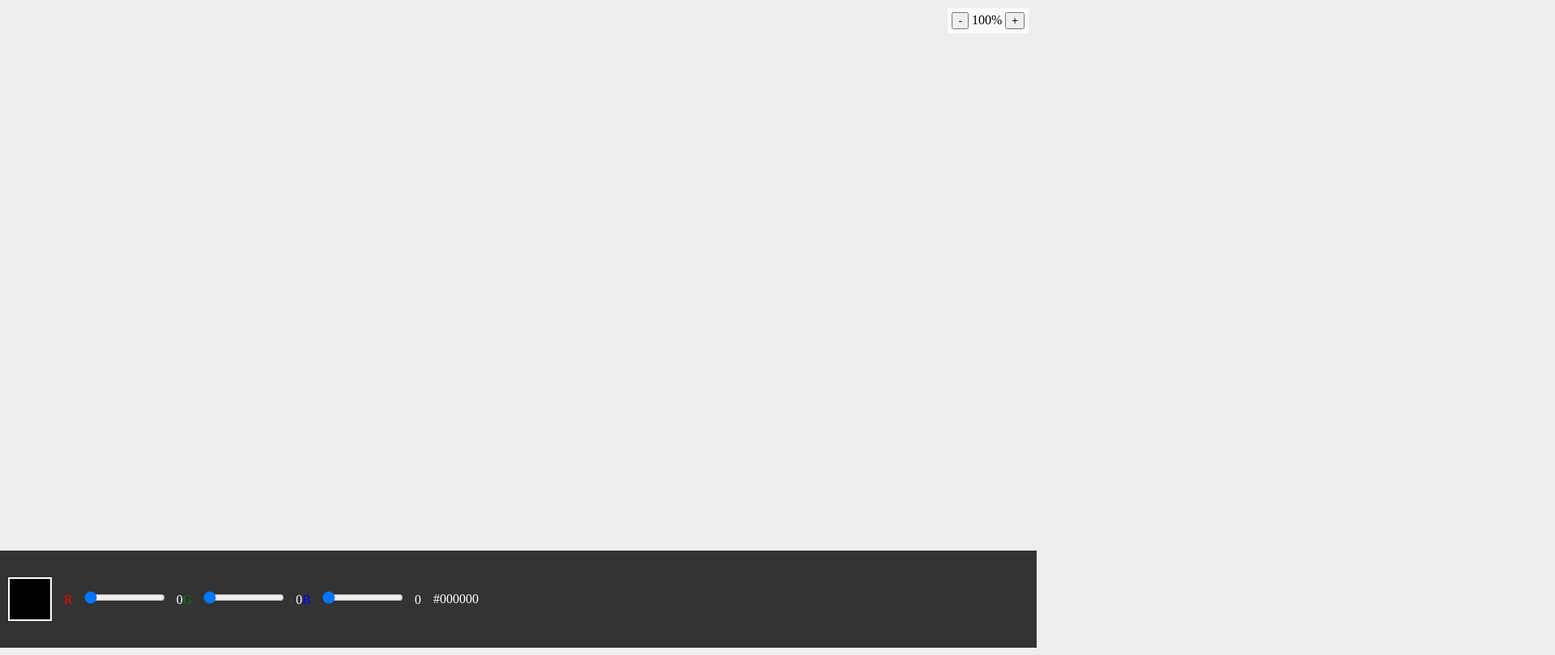
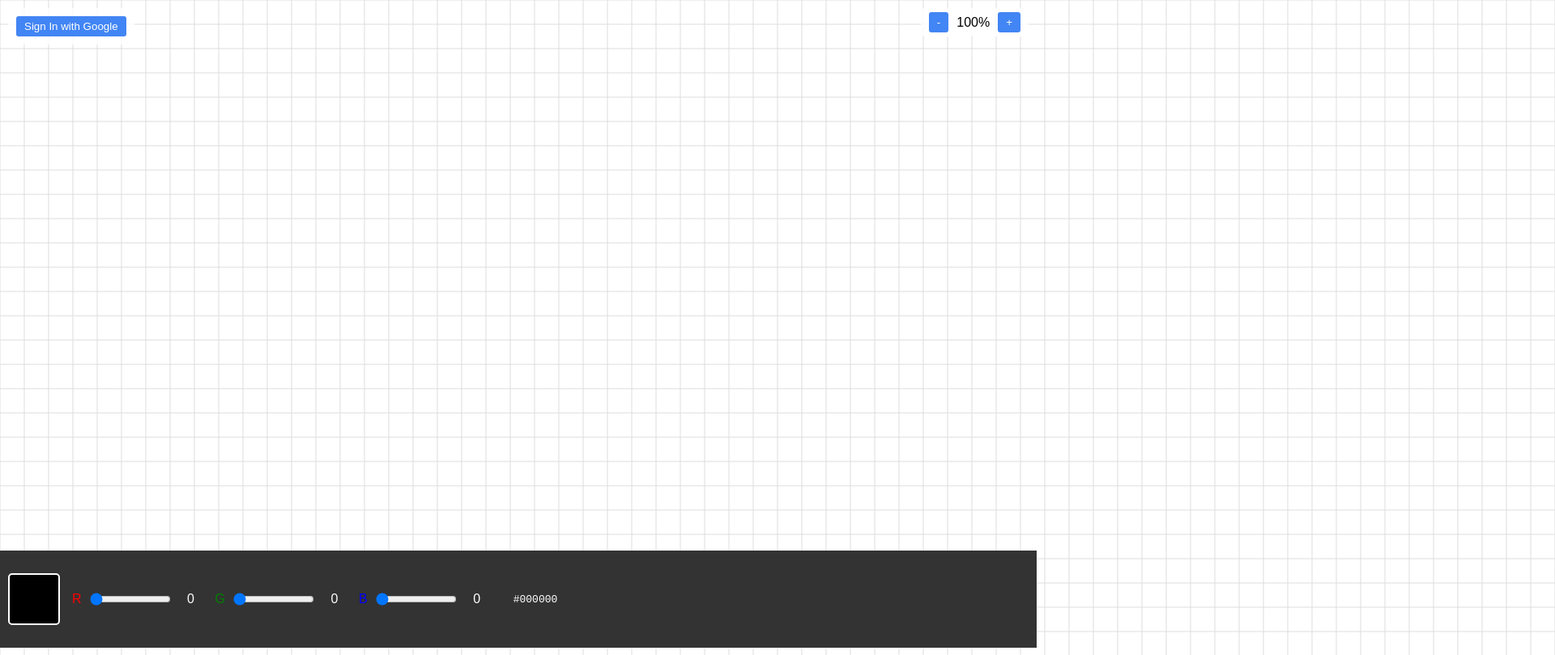
Before and after one commit to T1K2060/Pixel-Place-Remake, a plain HTML site: page index.html in a window 1280 px wide. Shown: the top 809 px of the page at 81% size, 1920 px wide, since content can reach past the window. Drawn offline with Linux system fonts and the light colour scheme; no server answers.

Commit message:
Update index.html

```diff
--- a/index.html
+++ b/index.html
@@ -3,21 +3,110 @@
 <head>
     <title>Pixel Place</title>
     <style>
-        body { margin: 0; overflow: hidden; }
-        #container { position: relative; width: 100vw; height: 100vh; }
-        #canvas { position: absolute; background: #eee; }
+        body {
+            margin: 0;
+            overflow: hidden;
+            font-family: Arial, sans-serif;
+        }
+        #container {
+            position: relative;
+            width: 100vw;
+            height: 100vh;
+            background-color: #f0f0f0;
+        }
+        #canvas {
+            position: absolute;
+            background: white;
+            image-rendering: pixelated;
+        }
         #toolbar {
-            position: fixed; bottom: 0; left: 0; right: 0;
-            height: 100px; background: #333; padding: 10px;
-            display: flex; align-items: center;
+            position: fixed;
+            bottom: 0;
+            left: 0;
+            right: 0;
+            height: 120px;
+            background: #333;
+            padding: 10px;
+            display: flex;
+            align-items: center;
+            box-sizing: border-box;
         }
-        #color-preview { width: 50px; height: 50px; border: 2px solid white; margin-right: 15px; }
-        .slider { margin: 0 10px; width: 100px; }
-        .value { color: white; width: 30px; text-align: center; }
-        #zoom-controls { position: fixed; top: 10px; right: 10px; background: rgba(255,255,255,0.7); padding: 5px; }
+        #color-preview {
+            width: 60px;
+            height: 60px;
+            border: 2px solid white;
+            margin-right: 15px;
+            border-radius: 5px;
+        }
+        .slider-container {
+            display: flex;
+            align-items: center;
+            margin-right: 15px;
+            color: white;
+        }
+        .slider {
+            width: 100px;
+            margin: 0 10px;
+        }
+        .value {
+            color: white;
+            width: 30px;
+            text-align: center;
+        }
+        #zoom-controls {
+            position: fixed;
+            top: 10px;
+            right: 10px;
+            background: rgba(255,255,255,0.8);
+            padding: 5px 10px;
+            border-radius: 5px;
+            display: flex;
+            align-items: center;
+            gap: 10px;
+        }
+        #auth-container {
+            position: fixed;
+            top: 10px;
+            left: 10px;
+            background: rgba(255,255,255,0.8);
+            padding: 10px;
+            border-radius: 5px;
+            z-index: 100;
+        }
+        button {
+            padding: 5px 10px;
+            border: none;
+            border-radius: 3px;
+            cursor: pointer;
+            background: #4285f4;
+            color: white;
+        }
+        button:hover {
+            opacity: 0.9;
+        }
+        #user-info {
+            display: none;
+            align-items: center;
+            gap: 10px;
+            color: #333;
+        }
+        #user-avatar {
+            width: 30px;
+            height: 30px;
+            border-radius: 50%;
+        }
     </style>
 </head>
 <body>
+    <div id="auth-container">
+        <button id="sign-in">Sign In with Google</button>
+        <div id="user-info">
+            <img id="user-avatar" src="" alt="User">
+            <span id="username"></span>
+            <button id="sign-out">Sign Out</button>
+        </div>
+    </div>
+
     <div id="container">
         <canvas id="canvas"></canvas>
         <div id="zoom-controls">
@@ -29,22 +118,26 @@
 
     <div id="toolbar">
         <div id="color-preview"></div>
-        <div>
+
+        <div class="slider-container">
             <span style="color:red">R</span>
             <input type="range" class="slider" id="red" min="0" max="255" value="0">
             <span class="value" id="red-value">0</span>
         </div>
-        <div>
+
+        <div class="slider-container">
             <span style="color:green">G</span>
             <input type="range" class="slider" id="green" min="0" max="255" value="0">
             <span class="value" id="green-value">0</span>
         </div>
-        <div>
+
+        <div class="slider-container">
             <span style="color:blue">B</span>
             <input type="range" class="slider" id="blue" min="0" max="255" value="0">
             <span class="value" id="blue-value">0</span>
         </div>
-        <div id="hex" style="color:white; margin-left:15px;">#000000</div>
+
+        <div id="hex" style="color:white; margin-left:15px; font-family: monospace;">#000000</div>
     </div>
 
     <script src="https://www.gstatic.com/firebasejs/9.6.0/firebase-app-compat.js"></script>
@@ -73,8 +166,10 @@
         const ctx = canvas.getContext('2d');
         const container = document.getElementById('container');
 
-        const GRID_SIZE = 10000;
-        const BASE_PIXEL_SIZE = 10;
+        // Grid configuration
+        const GRID_SIZE = 100;
+        const BASE_PIXEL_SIZE = 30;
+        const GRID_LINE_COLOR = '#ddd';
         canvas.width = GRID_SIZE * BASE_PIXEL_SIZE;
         canvas.height = GRID_SIZE * BASE_PIXEL_SIZE;
 
@@ -99,6 +194,33 @@
         const blueValue = document.getElementById('blue-value');
         const hexDisplay = document.getElementById('hex');
         const zoomLevel = document.getElementById('zoom-level');
+        const signInBtn = document.getElementById('sign-in');
+        const signOutBtn = document.getElementById('sign-out');
+        const userInfo = document.getElementById('user-info');
+        const usernameSpan = document.getElementById('username');
+        const userAvatar = document.getElementById('user-avatar');
+
+        // Draw grid lines
+        function drawGrid() {
+            ctx.strokeStyle = GRID_LINE_COLOR;
+            ctx.lineWidth = 1;
+
+            // Vertical lines
+            for (let x = 0; x <= GRID_SIZE; x++) {
+                ctx.beginPath();
+                ctx.moveTo(x * BASE_PIXEL_SIZE, 0);
+                ctx.lineTo(x * BASE_PIXEL_SIZE, GRID_SIZE * BASE_PIXEL_SIZE);
+                ctx.stroke();
+            }
+
+            // Horizontal lines
+            for (let y = 0; y <= GRID_SIZE; y++) {
+                ctx.beginPath();
+                ctx.moveTo(0, y * BASE_PIXEL_SIZE);
+                ctx.lineTo(GRID_SIZE * BASE_PIXEL_SIZE, y * BASE_PIXEL_SIZE);
+                ctx.stroke();
+            }
+        }
 
         // Update color from sliders
         function updateColor() {
@@ -132,46 +254,68 @@
         document.getElementById('zoom-in').addEventListener('click', () => setZoom(scale * 1.2));
         document.getElementById('zoom-out').addEventListener('click', () => setZoom(scale / 1.2));
 
-        // Panning
-        container.addEventListener('mousedown', (e) => {
-            if (e.button === 1 || (e.button === 0 && e.ctrlKey)) {
+        // Handle both mouse and touch events
+        function handleStart(e) {
+            e.preventDefault();
+            const clientX = e.clientX || e.touches[0].clientX;
+            const clientY = e.clientY || e.touches[0].clientY;
+
+            if (e.ctrlKey || e.button === 1) { // Ctrl+click or middle mouse
                 isDragging = true;
-                lastX = e.clientX;
-                lastY = e.clientY;
-                e.preventDefault();
-            } else if (e.button === 0) {
+                lastX = clientX;
+                lastY = clientY;
+            } else {
                 isDrawing = true;
-                drawPixel(e);
+                drawPixel(clientX, clientY);
             }
-        });
+        }
 
-        window.addEventListener('mousemove', (e) => {
+        function handleMove(e) {
+            e.preventDefault();
+            const clientX = e.clientX || e.touches[0].clientX;
+            const clientY = e.clientY || e.touches[0].clientY;
+
             if (isDragging) {
-                const dx = e.clientX - lastX;
-                const dy = e.clientY - lastY;
+                const dx = clientX - lastX;
+                const dy = clientY - lastY;
                 offsetX += dx;
                 offsetY += dy;
-                lastX = e.clientX;
-                lastY = e.clientY;
+                lastX = clientX;
+                lastY = clientY;
                 updateCanvasTransform();
-                e.preventDefault();
             } else if (isDrawing) {
-                drawPixel(e);
+                drawPixel(clientX, clientY);
             }
-        });
+        }
 
-        window.addEventListener('mouseup', () => {
+        function handleEnd() {
             isDragging = false;
             isDrawing = false;
-        });
+        }
 
-        // Draw pixel
-        function drawPixel(e) {
-            if (!auth.currentUser) return;
+        // Add event listeners for both mouse and touch
+        container.addEventListener('mousedown', handleStart);
+        container.addEventListener('touchstart', handleStart);
+
+        window.addEventListener('mousemove', handleMove);
+        window.addEventListener('touchmove', handleMove);
+
+        window.addEventListener('mouseup', handleEnd);
+        window.addEventListener('touchend', handleEnd);
+
+        // Prevent default touch behavior
+        container.addEventListener('touchmove', (e) => e.preventDefault(), { passive: false });
+
+        // Draw pixel at coordinates
+        function drawPixel(clientX, clientY) {
+            if (!auth.currentUser) {
+                alert("Please sign in to draw!");
+                return;
+            }
 
             const rect = canvas.getBoundingClientRect();
-            const x = Math.floor((e.clientX - rect.left - offsetX * scale) / (BASE_PIXEL_SIZE * scale));
-            const y = Math.floor((e.clientY - rect.top - offsetY * scale) / (BASE_PIXEL_SIZE * scale));
+            const x = Math.floor((clientX - rect.left - offsetX * scale) / (BASE_PIXEL_SIZE * scale));
+            const y = Math.floor((clientY - rect.top - offsetY * scale) / (BASE_PIXEL_SIZE * scale));
 
             if (x >= 0 && x < GRID_SIZE && y >= 0 && y < GRID_SIZE) {
                 db.ref(`pixels/${x}_${y}`).set(currentColor);
@@ -179,47 +323,68 @@
                 // Draw locally for immediate feedback
                 ctx.fillStyle = currentColor;
                 ctx.fillRect(
-                    x * BASE_PIXEL_SIZE,
-                    y * BASE_PIXEL_SIZE,
-                    BASE_PIXEL_SIZE,
-                    BASE_PIXEL_SIZE
+                    x * BASE_PIXEL_SIZE + 1,
+                    y * BASE_PIXEL_SIZE + 1,
+                    BASE_PIXEL_SIZE - 2,
+                    BASE_PIXEL_SIZE - 2
                 );
             }
         }
 
         // Load pixels from Firebase
-        db.ref('pixels').on('child_added', (snapshot) => {
-            const [x, y] = snapshot.key.split('_').map(Number);
-            const color = snapshot.val();
+        function loadPixels() {
+            db.ref('pixels').on('child_added', (snapshot) => {
+                const [x, y] = snapshot.key.split('_').map(Number);
+                const color = snapshot.val();
+                drawPixelOnCanvas(x, y, color);
+            });
+
+            db.ref('pixels').on('child_changed', (snapshot) => {
+                const [x, y] = snapshot.key.split('_').map(Number);
+                const color = snapshot.val();
+                drawPixelOnCanvas(x, y, color);
+            });
+        }
+
+        function drawPixelOnCanvas(x, y, color) {
             ctx.fillStyle = color;
             ctx.fillRect(
-                x * BASE_PIXEL_SIZE,
-                y * BASE_PIXEL_SIZE,
-                BASE_PIXEL_SIZE,
-                BASE_PIXEL_SIZE
+                x * BASE_PIXEL_SIZE + 1,
+                y * BASE_PIXEL_SIZE + 1,
+                BASE_PIXEL_SIZE - 2,
+                BASE_PIXEL_SIZE - 2
             );
+        }
+
+        // Authentication
+        signInBtn.addEventListener('click', () => {
+            const provider = new firebase.auth.GoogleAuthProvider();
+            auth.signInWithPopup(provider).catch(error => {
+                console.error("Sign in error:", error);
+            });
         });
 
-        db.ref('pixels').on('child_changed', (snapshot) => {
-            const [x, y] = snapshot.key.split('_').map(Number);
-            const color = snapshot.val();
-            ctx.fillStyle = color;
-            ctx.fillRect(
-                x * BASE_PIXEL_SIZE,
-                y * BASE_PIXEL_SIZE,
-                BASE_PIXEL_SIZE,
-                BASE_PIXEL_SIZE
-            );
+        signOutBtn.addEventListener('click', () => {
+            auth.signOut();
+        });
+
+        auth.onAuthStateChanged((user) => {
+            if (user) {
+                signInBtn.style.display = 'none';
+                userInfo.style.display = 'flex';
+                usernameSpan.textContent = user.displayName || user.email.split('@')[0];
+                userAvatar.src = user.photoURL || 'https://www.gstatic.com/mobilesdk/160503_mobilesdk/auth_service_anonymous.png';
+            } else {
+                signInBtn.style.display = 'block';
+                userInfo.style.display = 'none';
+            }
         });
 
         // Initialize
+        drawGrid();
         updateColor();
         setZoom(1);
-
-        // Simple auth - just sign in anonymously
-        auth.signInAnonymously().catch(error => {
-            console.error("Authentication error:", error);
-        });
+        loadPixels();
     </script>
 </body>
 </html>
```
